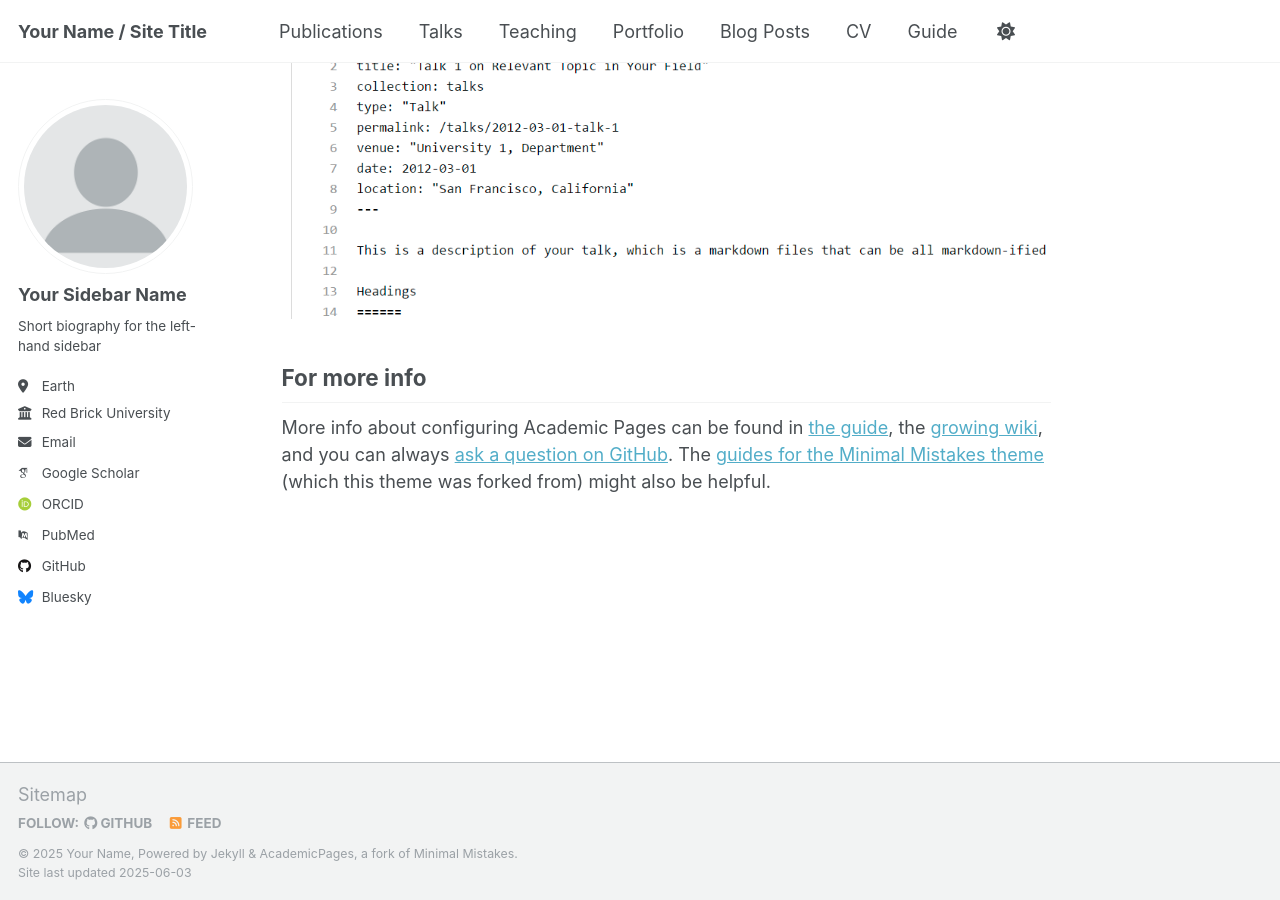
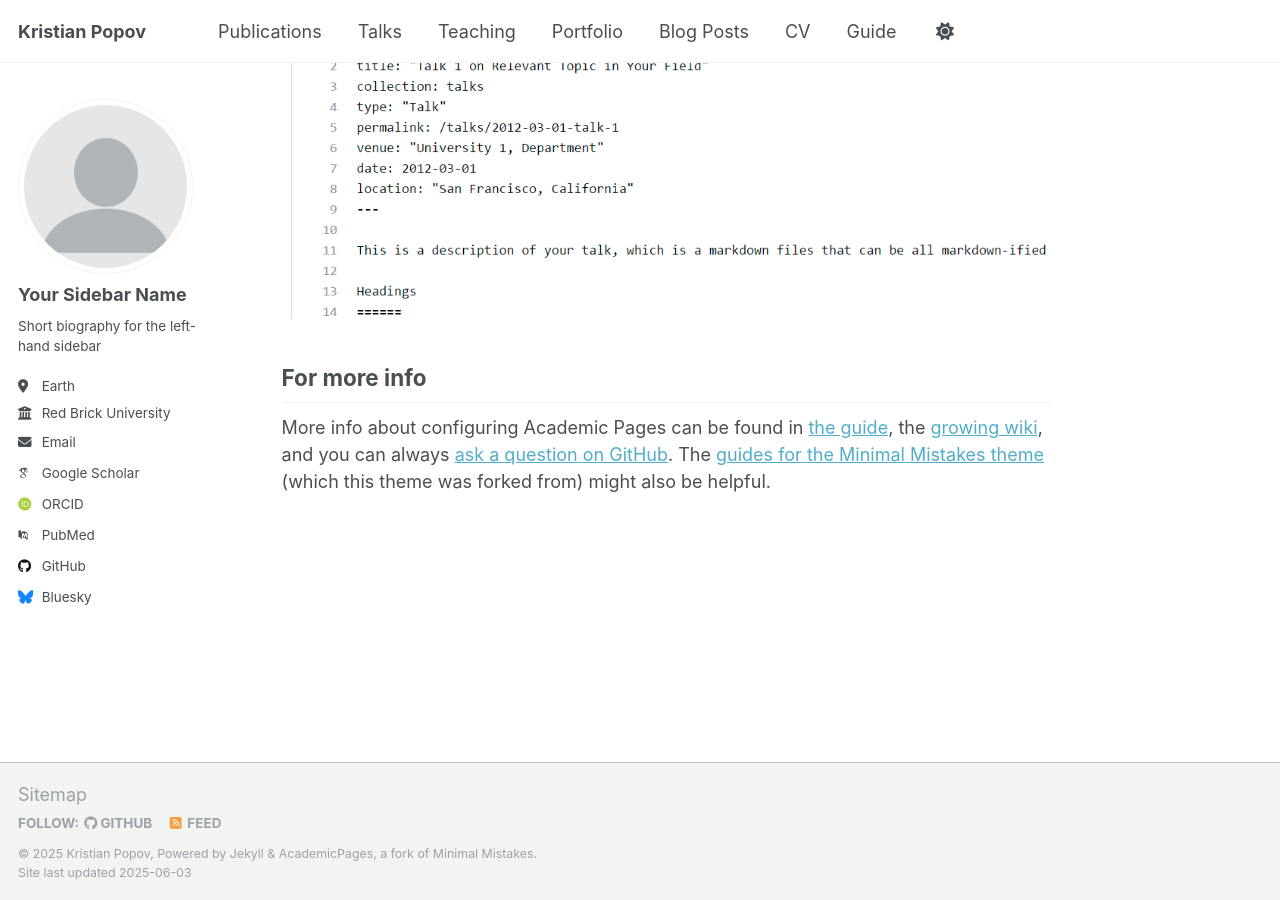
Before and after one commit to kristian-c-popov/kristian-c-popov.github.io, a Jekyll site: the page built from _pages/about.md, in a window 1280 px wide and 900 px high, scrolled down 2636 px. Built offline with Jekyll 4.4.1, drawn with Linux system fonts in a browser that asks for light colours; some web fonts are replaced.

Commit message:
Update _config.yml

```diff
--- a/_config.yml
+++ b/_config.yml
@@ -9,9 +9,9 @@
 # Basic Site Settings
 locale                   : "en-US"
 site_theme               : "default"
-title                    : "Your Name / Site Title"
+title                    : "Kristian Popov"
 title_separator          : "-"
-name                     : &name "Your Name"
+name                     : &name "Kristian Popov"
 description              : &description "personal description"
 url                      : https://academicpages.github.io # the base hostname & protocol for your site e.g. "https://[your GitHub username].github.io" or if you already have some other page hosted on Github then use "https://[your GitHub username].github.io/[Your Repo Name]"
 baseurl                  : "" # the subpath of your site, e.g. "/blog"
```
